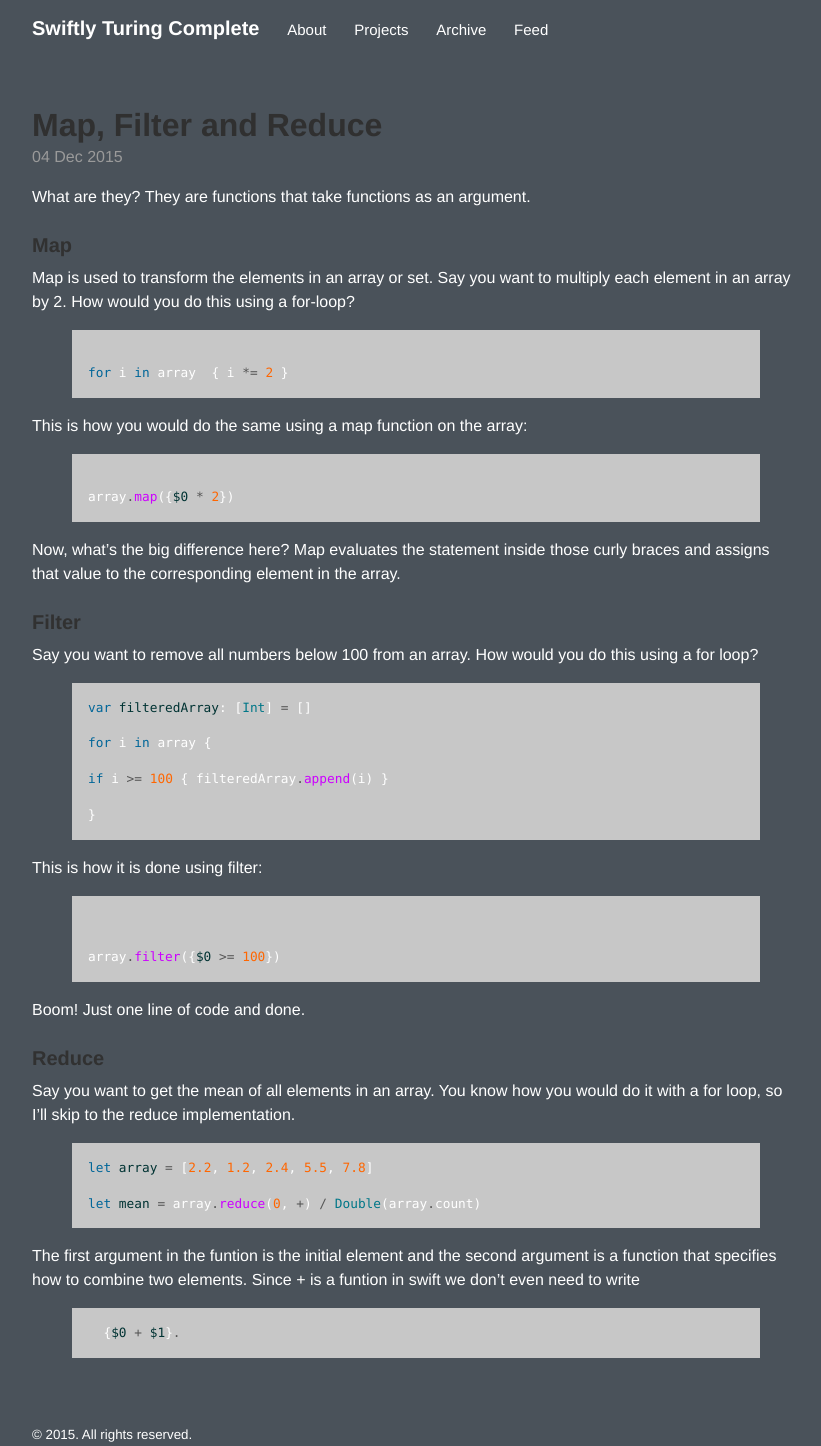
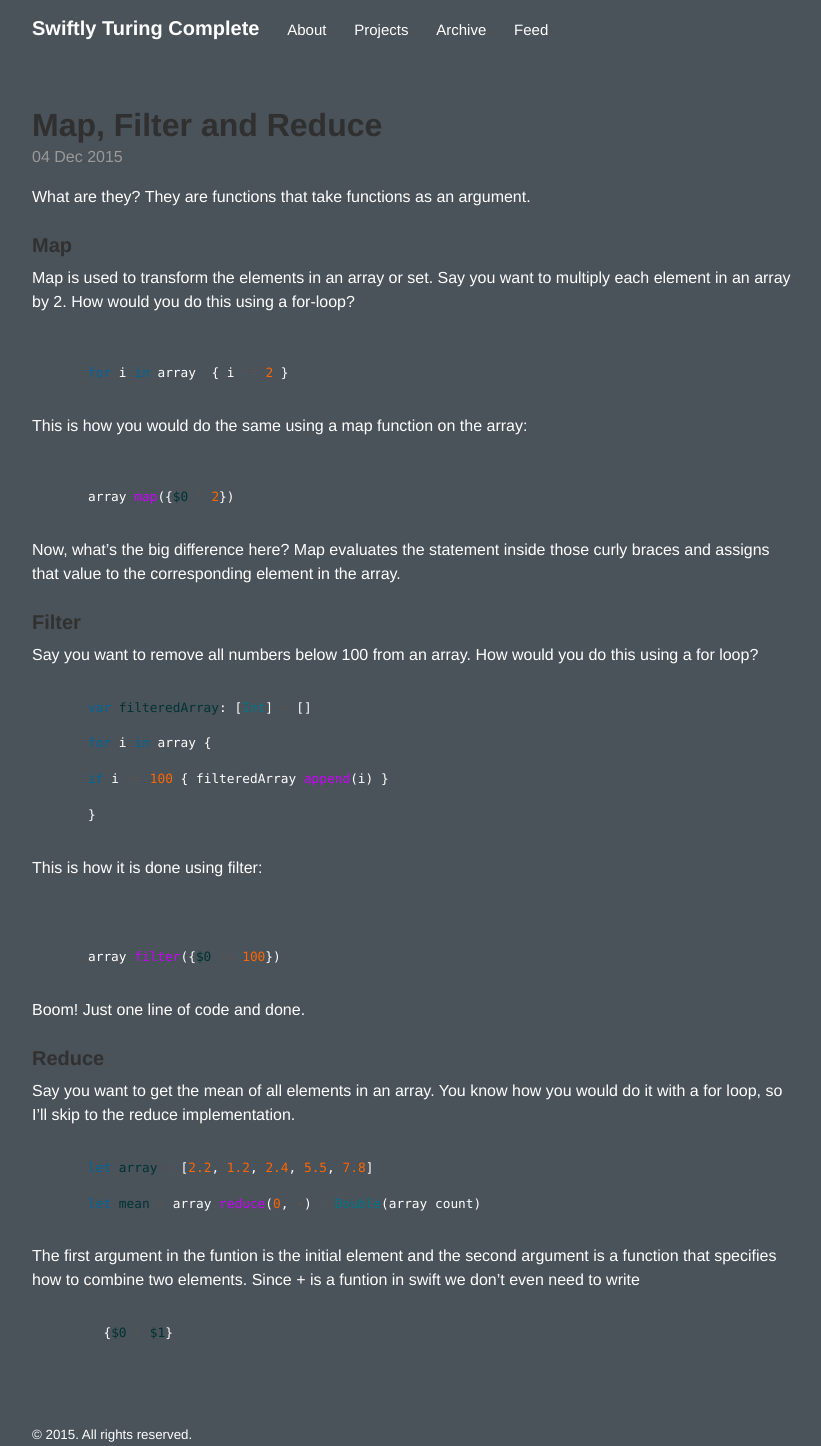
Before and after one commit to AtharvaVaidya/atharvavaidya.github.io, a Jekyll site: the page built from _posts/2015-12-04-Map-Filter-And-Reduce.md, in a window 1280 px wide. Shown: the whole page, without its empty margins (224-1045 px from the left). Built offline with Jekyll 4.4.1, drawn with Linux system fonts in a browser that asks for light colours.

Commit message:
Update poole.css

```diff
--- a/public/css/poole.css
+++ b/public/css/poole.css
@@ -170,7 +170,7 @@ pre {
   white-space: pre-wrap;
   word-break: break-all;
   word-wrap: break-word;
-  background-color: #c7c7c7;
+  background-color: ##80858B;
 }
 pre code {
   padding: 0;
```
